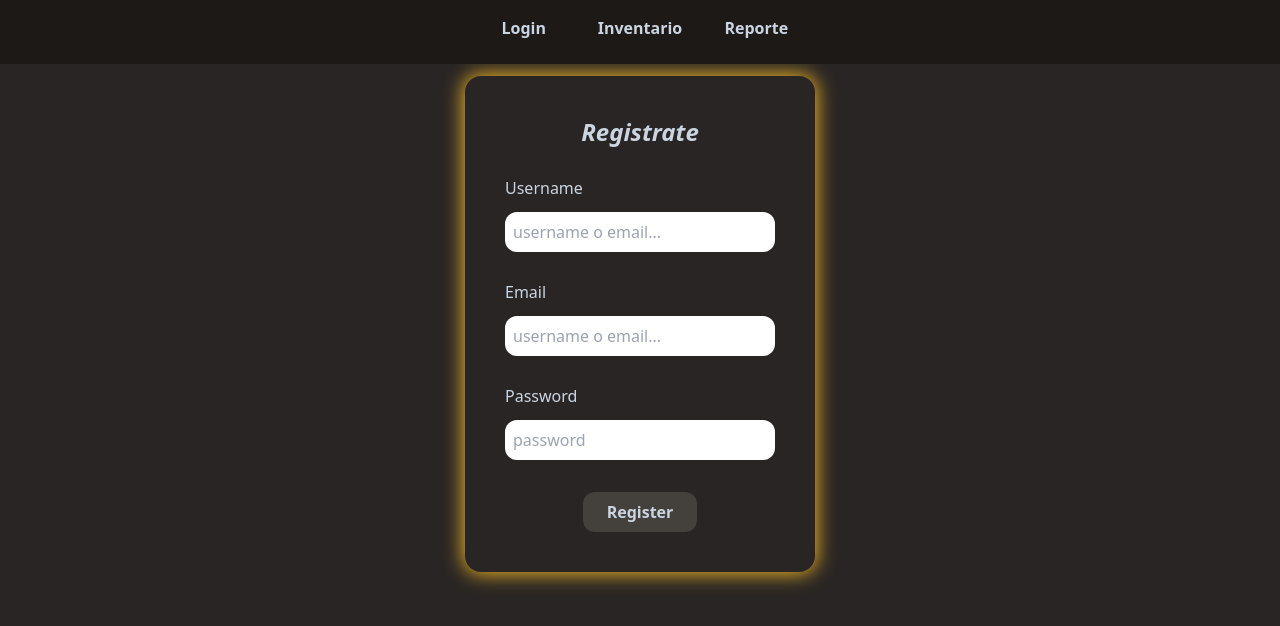
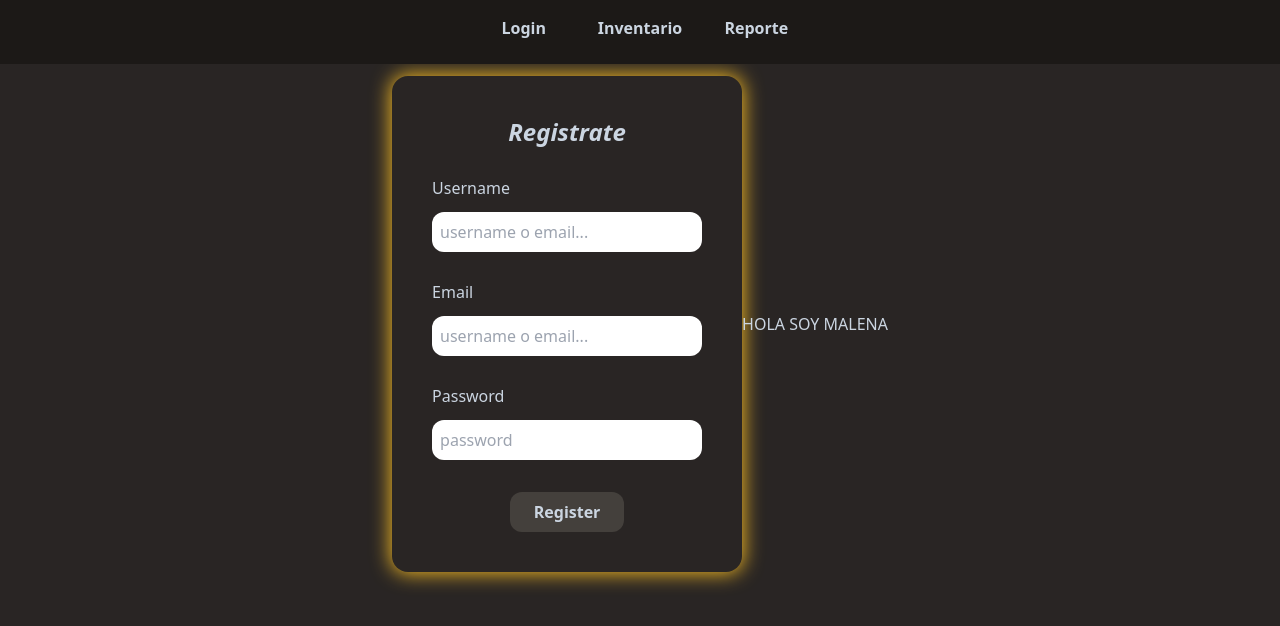
Before and after one commit to MarcosGonzalo/sistemaBiblioteca, a website: page Index.html in a window 1280 px wide. Shown: the part 76-702 px from the top of the page. Drawn offline with Linux system fonts and the light colour scheme.

Commit message:
prueba 02

```diff
--- a/Index.html
+++ b/Index.html
@@ -31,6 +31,7 @@
                 <input class="w-full outline-none rounded-xl p-2 text-slate-700" type="text" placeholder="password">
                 <input class="mt-5 p-2 px-6 rounded-xl font-bold transition-colors bg-stone-700 hover:bg-stone-900" type="submit" value="Register">
             </form>
+            <p>HOLA SOY MALENA</p>
         </div>
 
     </main>
```
